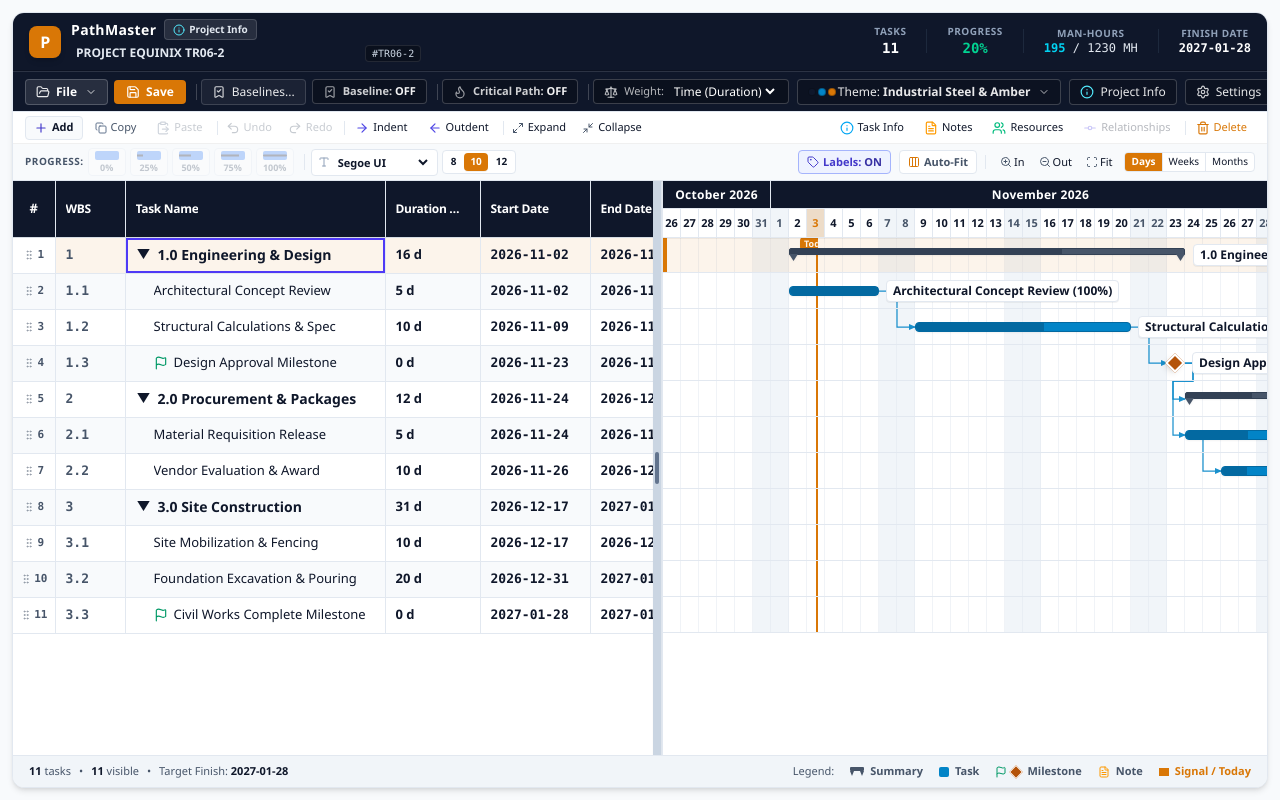
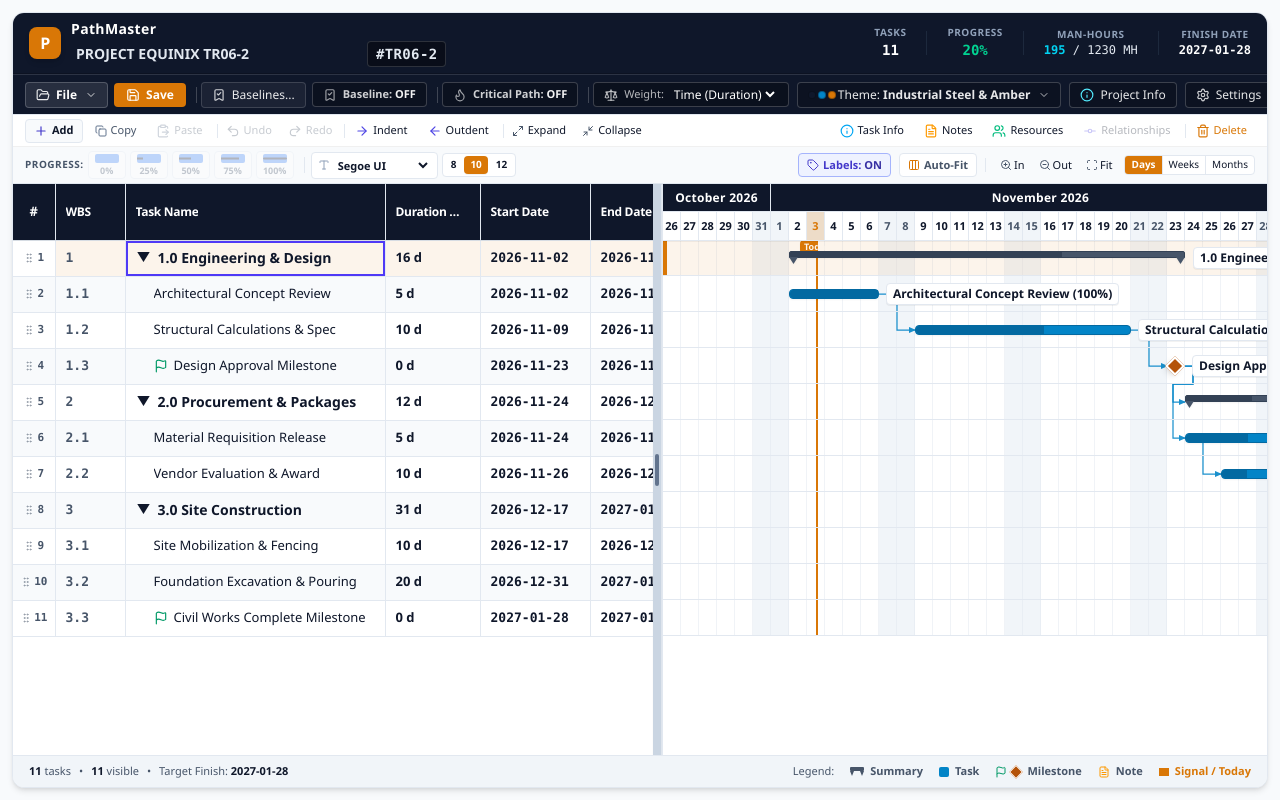
Before and after one commit to Avids/PMWBS, a React (Vite) app: page / in a window 1280 px wide. Built offline with nearby package versions, Linux system fonts and the light colour scheme.

Commit message:
refactor: remove top-left Project Info button and increase project number font size

```diff
--- a/src/components/Toolbar.tsx
+++ b/src/components/Toolbar.tsx
@@ -209,27 +209,21 @@ export const Toolbar: React.FC<ToolbarProps> = ({
           <div className="min-w-0">
             <div className="flex items-center space-x-2">
               <span className="font-bold text-xs sm:text-sm tracking-wide text-white truncate">PathMaster</span>
-              <button
-                type="button"
-                onClick={onOpenProjectInfoModal}
-                className="text-[10px] font-semibold px-2 py-0.5 bg-white/10 hover:bg-white/20 text-slate-200 hover:text-white rounded border border-white/15 flex items-center space-x-1 transition-colors cursor-pointer"
-                title="Open Project Information (Name, Number, Company, Address)"
-              >
-                <Info className="w-3 h-3 text-cyan-300" />
-                <span>Project Info</span>
-              </button>
             </div>
-            <div className="flex items-center space-x-1.5 mt-0.5">
+            <div className="flex items-center space-x-2 mt-0.5">
               <input
                 type="text"
                 value={settings.name}
                 onChange={(e) => onUpdateSettings({ name: e.target.value })}
-                className="text-[11px] sm:text-xs text-slate-200 bg-transparent hover:bg-black/20 focus:bg-black/30 px-1 py-0.5 rounded outline-none border border-transparent focus:border-slate-500 transition-colors w-36 sm:w-56 md:w-72 font-semibold truncate"
+                className="text-xs sm:text-sm text-slate-200 bg-transparent hover:bg-black/20 focus:bg-black/30 px-1 py-0.5 rounded outline-none border border-transparent focus:border-slate-500 transition-colors w-36 sm:w-56 md:w-72 font-semibold truncate"
                 placeholder="Project Name..."
                 title="Project Name (Click to edit or open Project Info)"
               />
               {settings.projectNumber && (
-                <span className="text-[10px] font-mono text-slate-300 bg-black/30 px-1.5 py-0.2 rounded border border-white/10 hidden sm:inline" title="Project Number">
+                <span
+                  className="text-xs sm:text-sm font-bold font-mono text-slate-200 bg-black/40 px-2 py-0.5 rounded border border-white/15 tracking-wide inline-flex items-center"
+                  title="Project Number"
+                >
                   #{settings.projectNumber}
                 </span>
               )}
```
